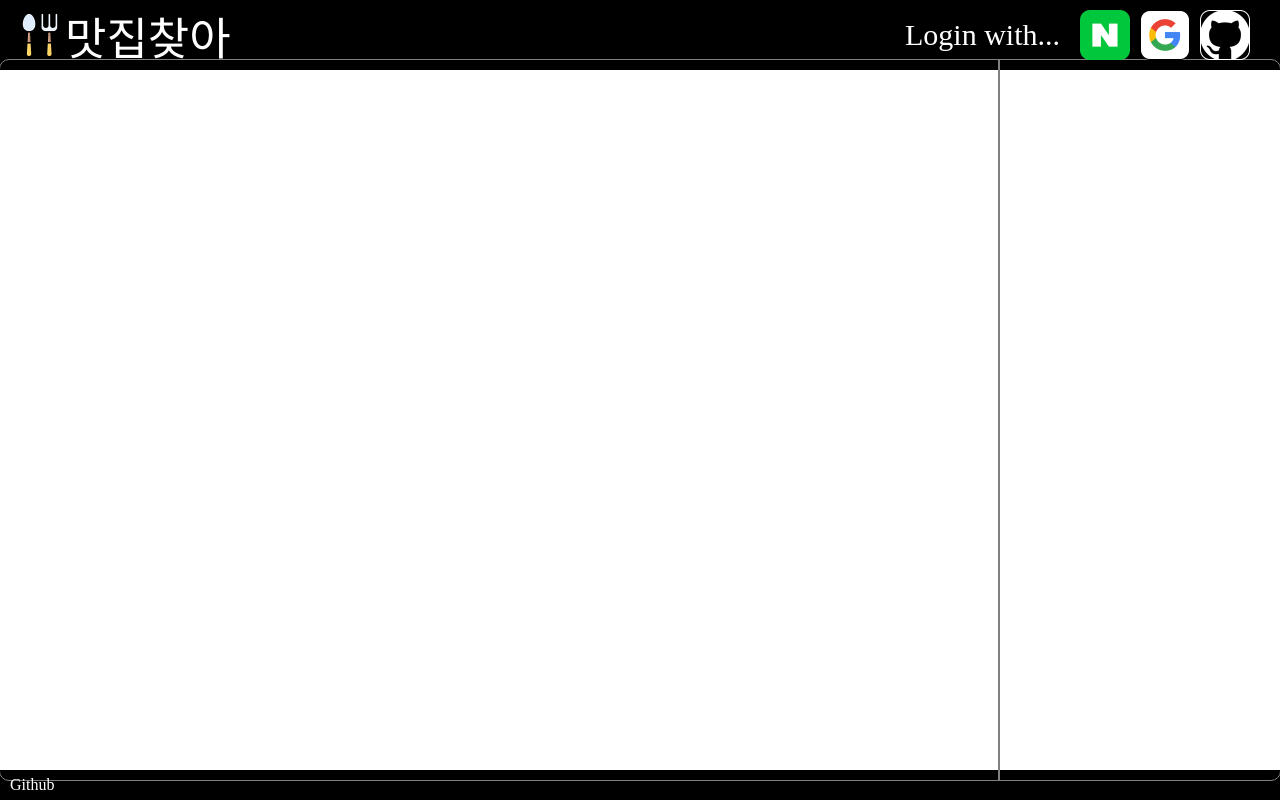
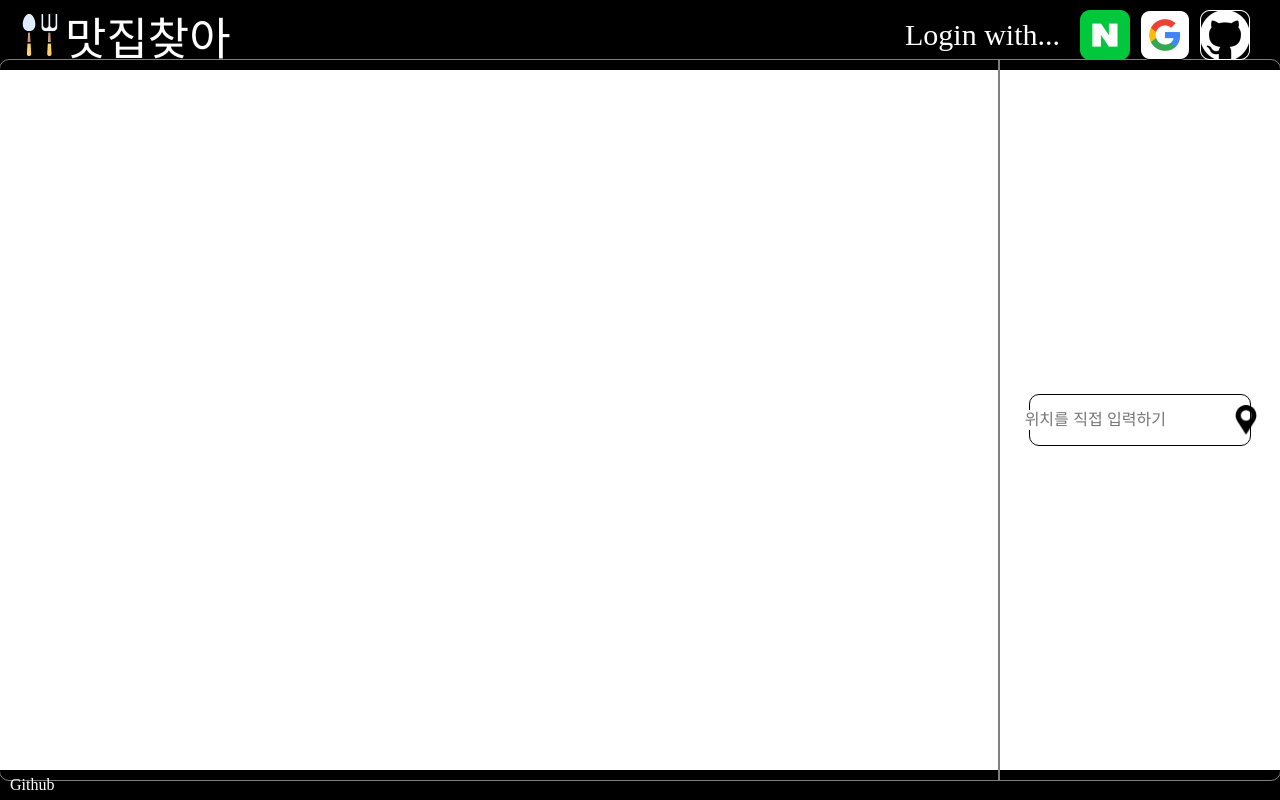
Before and after one commit to david02324/matjipfind, a React (Create React App) app in the folder client/: page / in a window 1280 px wide. Built offline with nearby package versions, Linux system fonts and the light colour scheme.

Commit message:
:zap: Feature: 커스텀 Input Box

```diff
--- /dev/null
+++ b/client/src/components/InputBox.tsx
@@ -0,0 +1,65 @@
+import * as React from "react";
+import positionSearchBtn from "../resources/img/position_search_btn.png";
+import searchBtn from "../resources/img/search_btn.png";
+
+enum InputBoxType {
+  NONE,
+  POSITION,
+  FOOD,
+}
+
+interface IInputBoxProps {
+  width: number;
+  type: InputBoxType;
+  placeHolder?: string;
+}
+
+const InputBox: React.FunctionComponent<IInputBoxProps> = ({
+  type,
+  width,
+  placeHolder,
+}) => {
+  let imageSrc = "";
+  switch (type) {
+    case InputBoxType.POSITION:
+      imageSrc = positionSearchBtn;
+      break;
+    case InputBoxType.FOOD:
+      imageSrc = searchBtn;
+      break;
+  }
+
+  const style: React.CSSProperties = {
+    width: width,
+    height: "50px",
+    border: "1px solid black",
+    borderRadius: "10px",
+    display: "flex",
+    justifyContent: "center",
+    alignItems: "center",
+  };
+
+  const imgBtnStyle: React.CSSProperties = {
+    height: "30px",
+    cursor: "pointer",
+  };
+
+  const inputStyle: React.CSSProperties = {
+    border: "none",
+    outline: "none",
+    fontSize: "1rem",
+  };
+
+  return (
+    <div style={style}>
+      <input style={inputStyle} placeholder={placeHolder}></input>
+      {type === 0 ? (
+        ""
+      ) : (
+        <img src={imageSrc} alt="검색 버튼" style={imgBtnStyle}></img>
+      )}
+    </div>
+  );
+};
+
+export default InputBox;
--- a/client/src/components/SideBar.tsx
+++ b/client/src/components/SideBar.tsx
@@ -1,4 +1,5 @@
 import * as React from "react";
+import InputBox from "./InputBox";
 
 const SideBar: React.VoidFunctionComponent = () => {
   const style: React.CSSProperties = {
@@ -6,9 +7,17 @@ const SideBar: React.VoidFunctionComponent = () => {
     borderLeft: "2px solid gray",
     width: "280px",
     height: "720px",
+    display: "flex",
+    flexDirection: "column",
+    justifyContent: "center",
+    alignItems: "center",
   };
 
-  return <div style={style}></div>;
+  return (
+    <div style={style}>
+      <InputBox width={220} type={1} placeHolder="위치를 직접 입력하기" />
+    </div>
+  );
 };
 
 export default SideBar;
```
Also changed, not shown: client/src/resources/img/position_search_btn.png (added), client/src/resources/img/search_btn.png (added).
